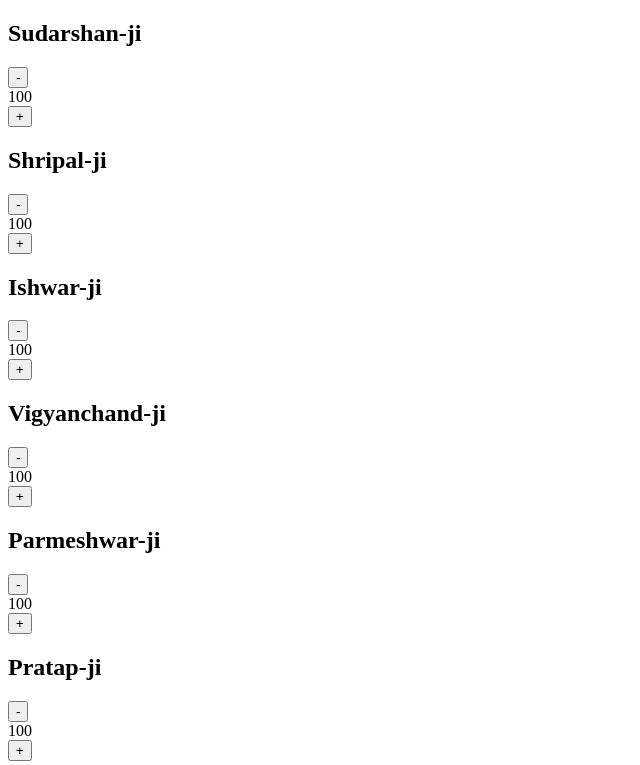
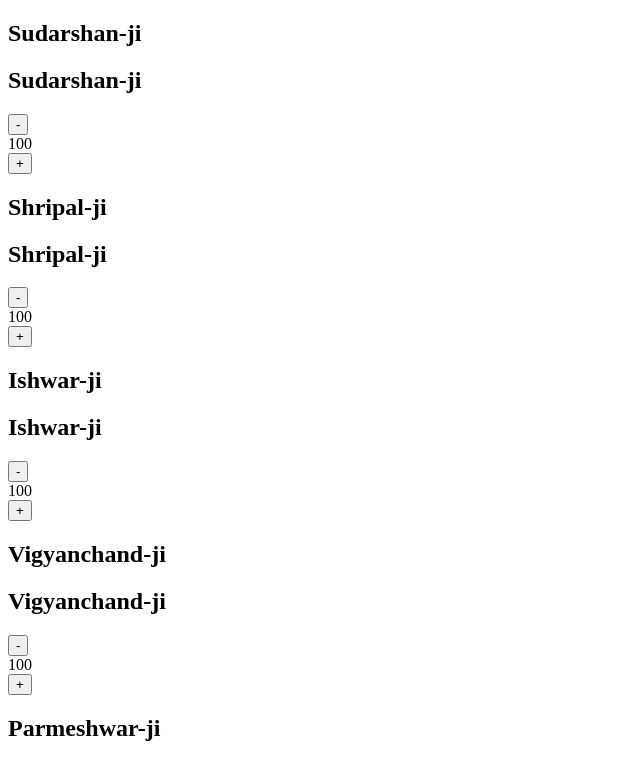
Before and after one commit to zarir-engineer/partition-tree-app, a Next.js app: page / in a window 1280 px wide. Shown: the top 765 px of the page, without its empty margins (0-640 px from the left). Built offline with nearby package versions, Linux system fonts and the light colour scheme.

Commit message:
Update CloudSpinner.tsx

```diff
--- a/components/CloudSpinner.tsx
+++ b/components/CloudSpinner.tsx
@@ -63,9 +63,12 @@ const names = [
 
 const CloudSpinnerGrid = () => {
   return (
-    <div className="flex flex-col items-center gap-4 p-4">
+    <div className="grid grid-cols-8 gap-4 p-4">
       {names.map((name, index) => (
-        <CloudSpinner key={index} name={name} initialValue={100} />
+        <div key={index} className="flex flex-col items-center">
+          <h2 className="text-lg font-bold">{name}</h2>
+          <CloudSpinner name={name} initialValue={100} />
+        </div>
       ))}
     </div>
   );
```
